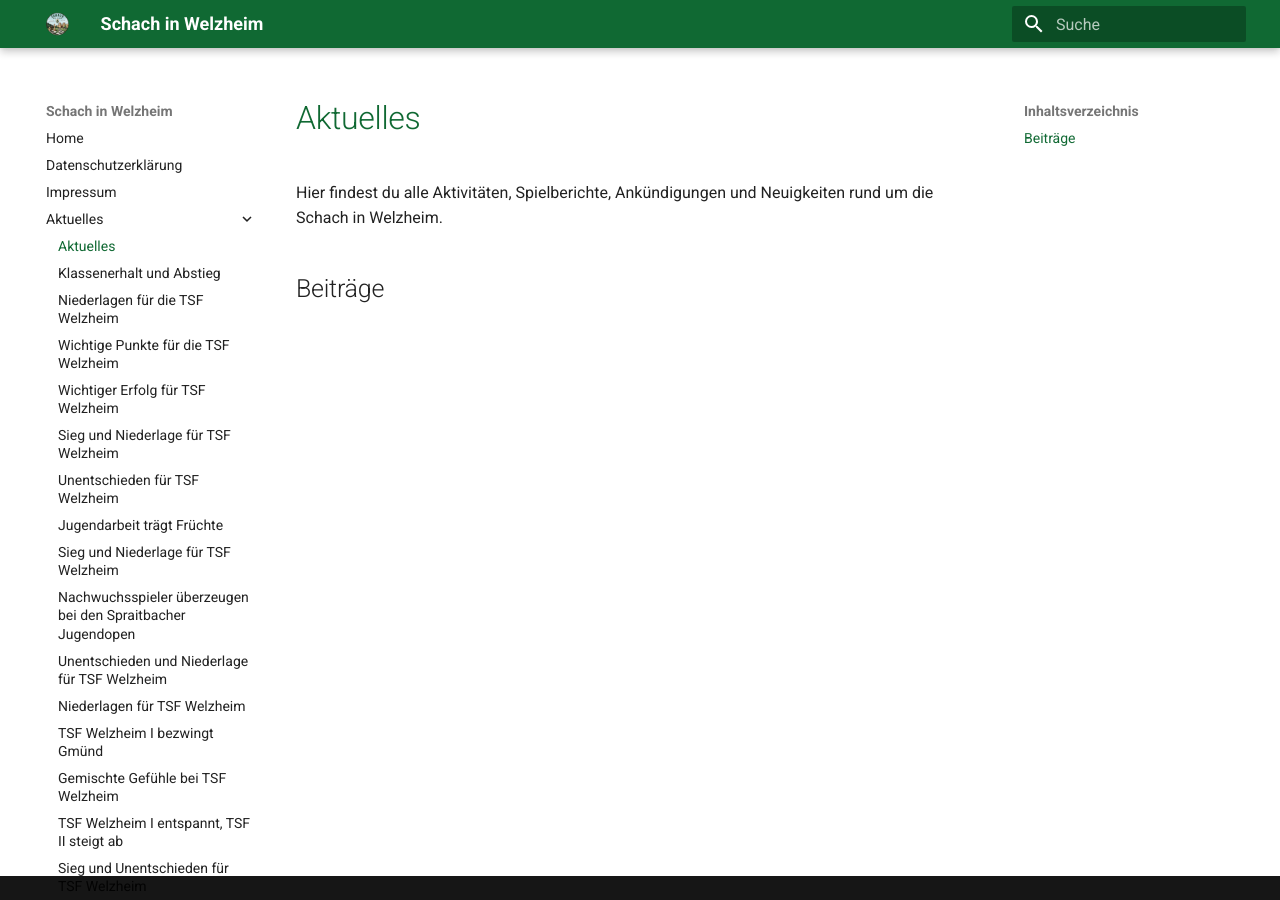
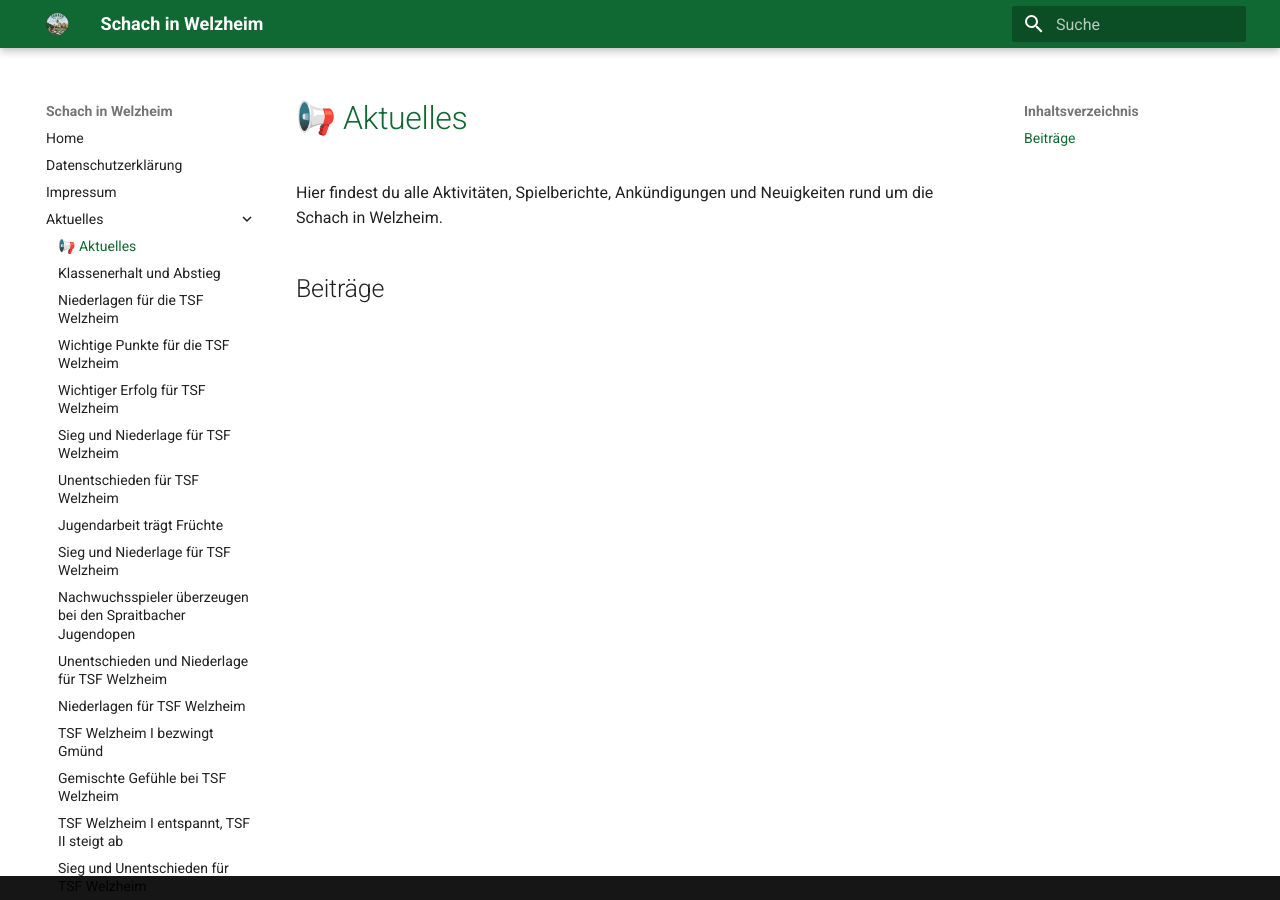
Before and after one commit to schachwelzheim/schachwelzheim, an MkDocs documentation site: the page built from docs/aktuelles/index.md, in a window 1280 px wide. Built offline with MkDocs 1.6.1 and Material for MkDocs 9.7.7, drawn with Linux system fonts in a browser that asks for light colours.

```diff
--- a/docs/aktuelles/index.md
+++ b/docs/aktuelles/index.md
@@ -1,4 +1,4 @@
-# Aktuelles
+# 📢 Aktuelles
 
 Hier findest du alle Aktivitäten, Spielberichte, Ankündigungen und Neuigkeiten rund um die Schach in Welzheim.
 
```
